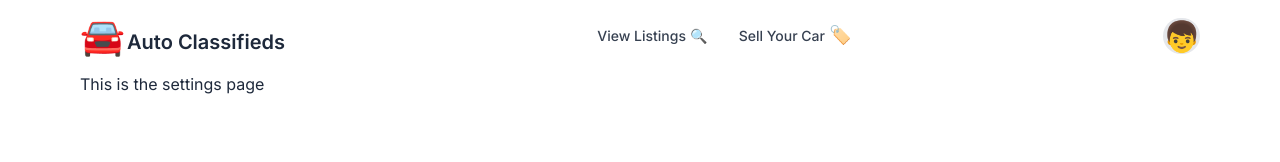
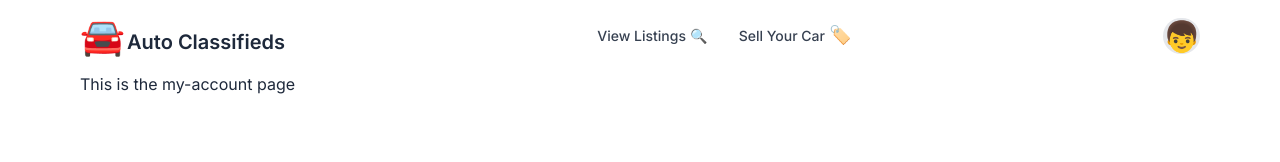
Before and after one commit to durkes/classifieds-mvp, a React (Vite) app: page /user/account in a window 1280 px wide. Shown: the top 162 px of the page. Built offline with nearby package versions, Linux system fonts and the light colour scheme.

Commit message:
Rename account link

```diff
--- a/src/components/Navbar.jsx
+++ b/src/components/Navbar.jsx
@@ -41,7 +41,7 @@ export default function Navbar() {
         { label: 'My Favorites ⭐️', href: '/listings/saved' },
         { label: 'My Listings', href: '/listings/mine' },
         { label: 'New Listing <span class="text-lg leading-none">🚗</span>', href: '/listings/new' },
-        { label: 'Settings 🔧', href: '/user/account' },
+        { label: 'My Account 🔧', href: '/user/account' },
         { label: 'Sign out', href: '/user/logout' },
     ];
 
--- a/src/components/User/MyAccount.jsx
+++ b/src/components/User/MyAccount.jsx
@@ -1,7 +1,7 @@
 export default function MyAccount() {
     return (
         <div>
-            <p>This is the settings page</p>
+            <p>This is the my-account page</p>
         </div>
     );
 }
```
